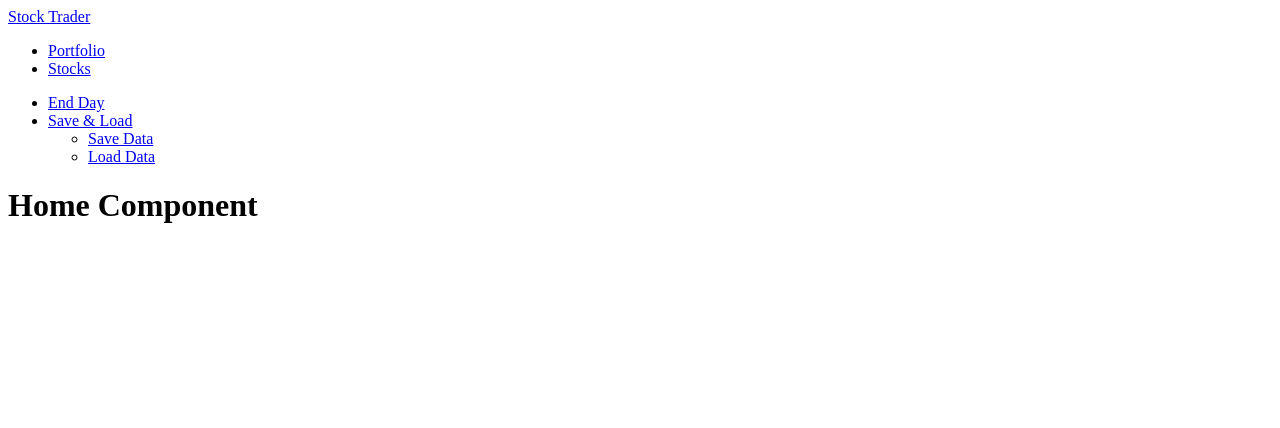
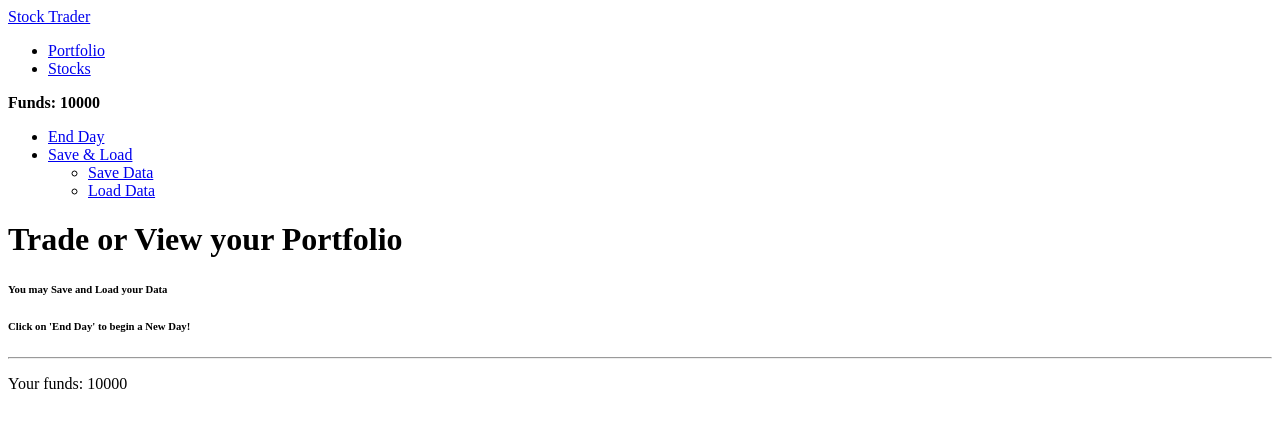
Before and after one commit to NAPOLEON039/stock-trader, a Vue app: page / in a window 1280 px wide. Shown: the top 428 px of the page. Built offline with nearby package versions, Linux system fonts and the light colour scheme; the HTML template or start-up script is replaced by a standard one.

Commit message:
Show stocks on home page and header

```diff
--- a/src/components/Header.vue
+++ b/src/components/Header.vue
@@ -9,6 +9,7 @@
                     <router-link to="/portfolio" tag="li" activeClass="active"><a>Portfolio</a></router-link>
                     <router-link to="/stocks" tag="li" activeClass="active"><a>Stocks</a></router-link>
                 </ul>
+                <strong class="navbar-text navbar-right">Funds: {{  funds }}</strong>
                 <ul class="nav navbar-nav navbar-right">
                     <li><a href="#">End Day</a></li>
                     <li class="dropdown">
@@ -25,3 +26,13 @@
         </div>
     </nav>
 </template>
+
+<script>
+export default {
+    computed: {
+        funds() {
+            return this.$store.getters.funds;
+        }
+    }
+}
+</script>
--- a/src/components/Home.vue
+++ b/src/components/Home.vue
@@ -1,3 +1,19 @@
 <template>
-    <h1>Home Component</h1>
+    <div>
+        <h1>Trade or View your Portfolio</h1>
+        <h6>You may Save and Load your Data</h6>
+        <h6>Click on 'End Day' to begin a New Day!</h6>
+        <hr>
+        <p>Your funds: {{ funds }}</p>
+    </div>
 </template>
+
+<script>
+export default {
+    computed: {
+        funds() {
+            return this.$store.getters.funds;
+        }
+    }
+}
+</script>
--- a/src/store/modules/portfolio.js
+++ b/src/store/modules/portfolio.js
@@ -1,5 +1,5 @@
 const state = {
-    funds: 100000,
+    funds: 10000,
     stocks: []
 };
 
```
